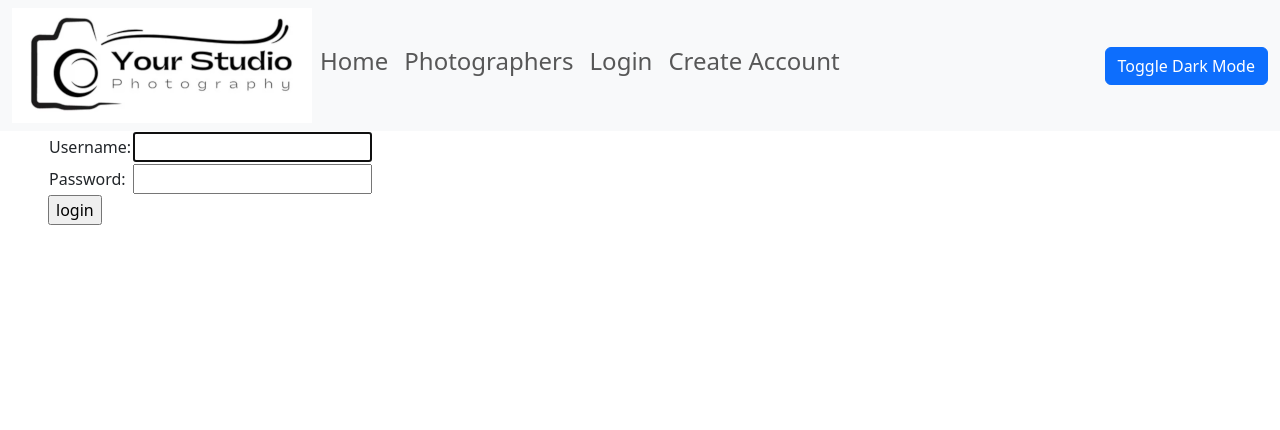
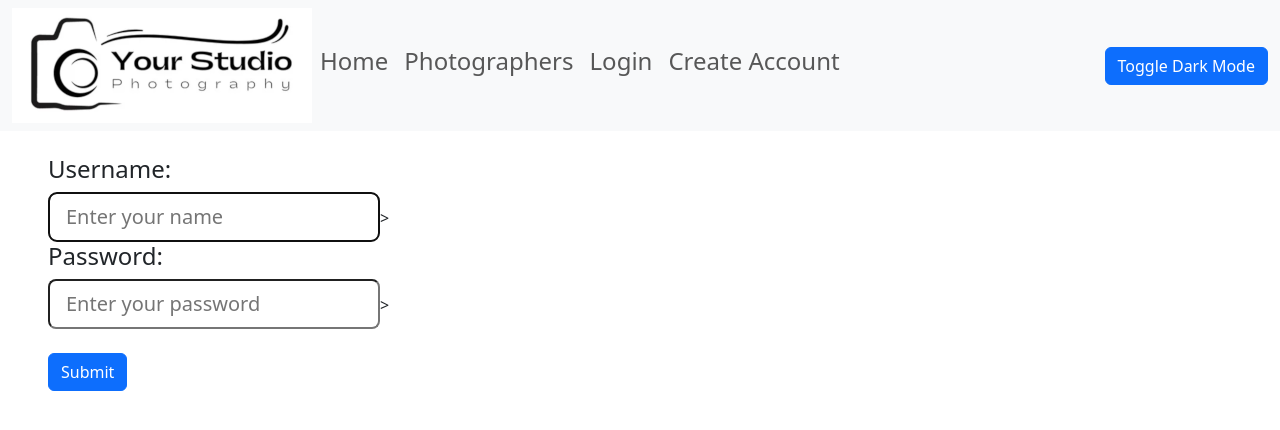
Before and after one commit to Roodcube/CS3300-Photo-Project, a Django app: page /accounts/login/ in a window 1280 px wide. Shown: the top 430 px of the page. Run offline with Django 4.2, Linux system fonts and the light colour scheme; some libraries are stand-ins or nearby versions.

Commit message:
Improved the UI for home and login

```diff
--- a/photo_app/templates/photo_app/registration/login.html
+++ b/photo_app/templates/photo_app/registration/login.html
@@ -17,23 +17,24 @@
       <p>Your account doesn't have access to this page. To proceed,
       please login with an account that has access.</p>
     {% else %}
-      <p>Please login to see this page.</p>
+      <h2>Please login to see this page.</h2>
     {% endif %}
   {% endif %}
-
+<br/>
   <form method="post" action="{% url 'login' %}">
     {% csrf_token %}
-    <table>
-      <tr>
-        <td>{{ form.username.label_tag }}</td>
-        <td>{{ form.username }}</td>
-      </tr>
-      <tr>
-        <td>{{ form.password.label_tag }}</td>
-        <td>{{ form.password }}</td>
-      </tr>
-    </table>
-    <input type="submit" value="login">
+          <div class="form-group">
+            <h4>Username:</h4>
+
+          <input class="form-control-lg" value="" placeholder="Enter your name" type=""{{ form.username }}>
+
+            <h4>Password:</h4>
+
+          <input class="form-control-lg" value="" placeholder="Enter your password" type="password"{{ form.password }}>
+          </div>
+
+          <br/>
+    <button class="btn btn-primary" type="submit">Submit</button>
     <input type="hidden" name="next" value="{{ next }}">
   </form>
 
```
Also changed, not shown: photo_app/templates/photo_app/index.html (+8 -7 lines), db.sqlite3.
